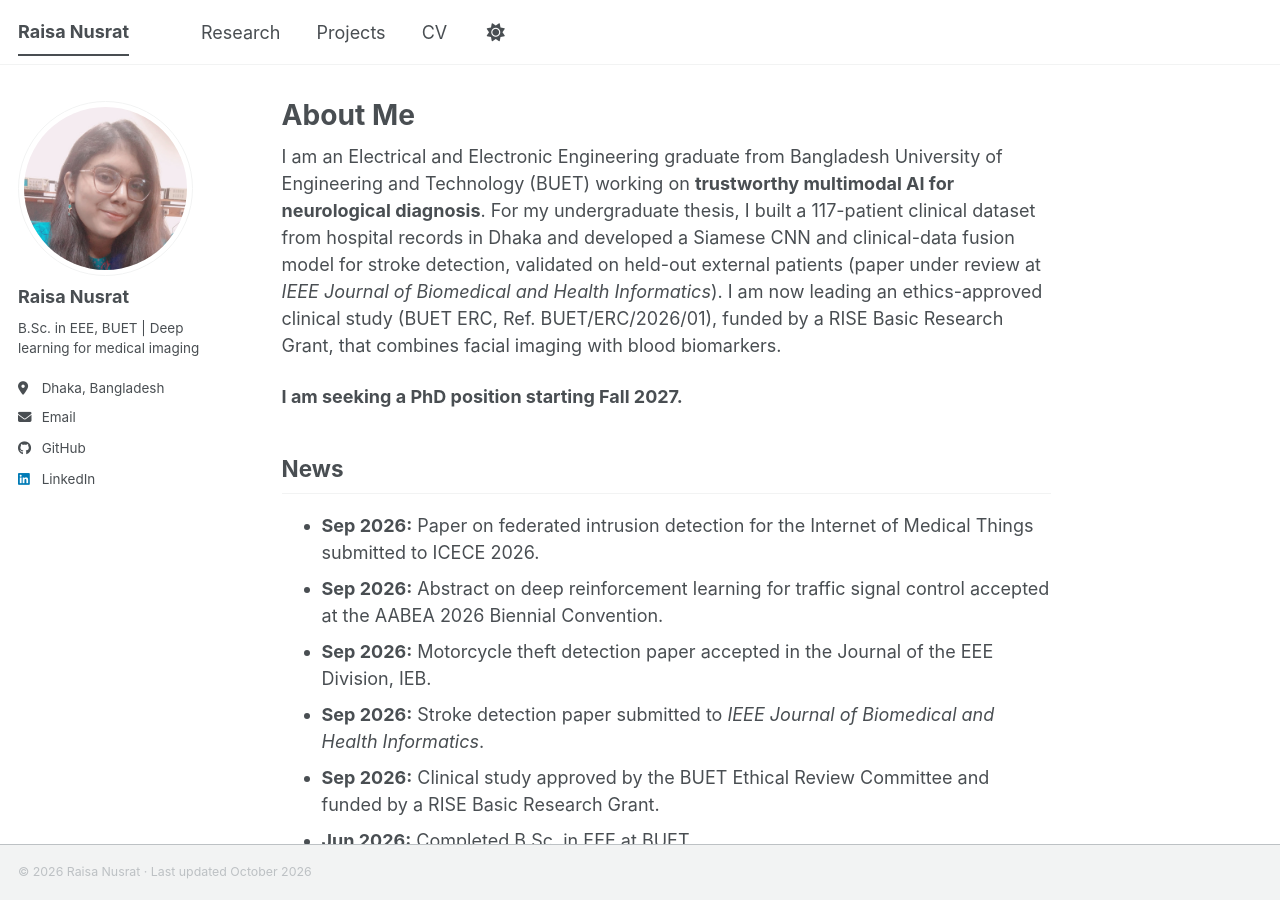
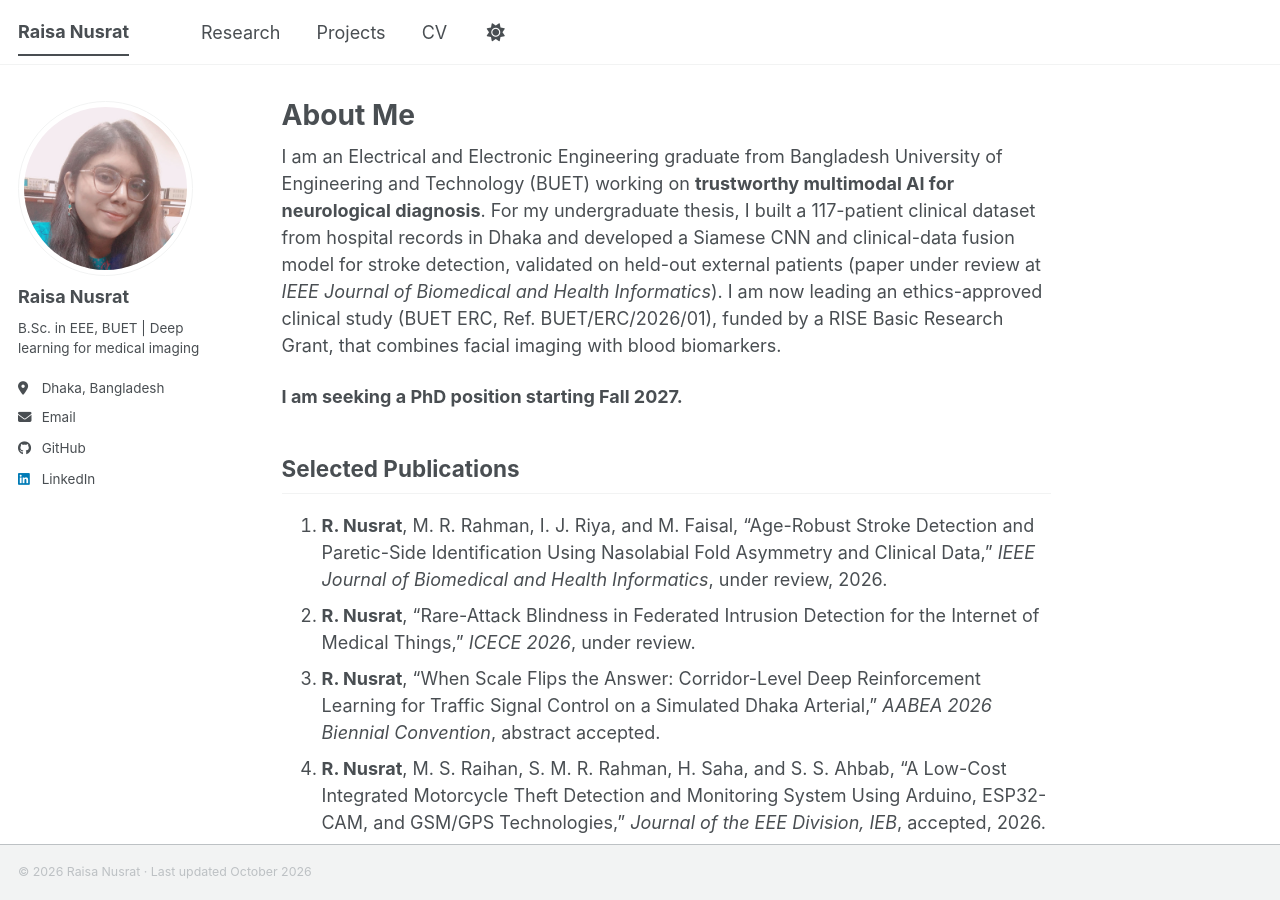
Before and after one commit to raisa-nusrat/raisa-nusrat.github.io, a Jekyll site: the page built from _pages/about.md, in a window 1280 px wide and 900 px high. Built offline with Jekyll 4.4.1, drawn with Linux system fonts in a browser that asks for light colours; a style sheet for code colours, icons or effects is not loaded.

Commit message:
Remove news section and update PhD position details
Removed news section and updated content regarding PhD position.

```diff
--- a/_pages/about.md
+++ b/_pages/about.md
@@ -11,14 +11,7 @@ I am an Electrical and Electronic Engineering graduate from Bangladesh Universit
 
 **I am seeking a PhD position starting Fall 2027.**
 
-## News
 
-- **Sep 2026:** Paper on federated intrusion detection for the Internet of Medical Things submitted to ICECE 2026.
-- **Sep 2026:** Abstract on deep reinforcement learning for traffic signal control accepted at the AABEA 2026 Biennial Convention.
-- **Sep 2026:** Motorcycle theft detection paper accepted in the Journal of the EEE Division, IEB.
-- **Sep 2026:** Stroke detection paper submitted to *IEEE Journal of Biomedical and Health Informatics*.
-- **Sep 2026:** Clinical study approved by the BUET Ethical Review Committee and funded by a RISE Basic Research Grant.
-- **Jun 2026:** Completed B.Sc. in EEE at BUET.
 
 ## Selected Publications
 
```
